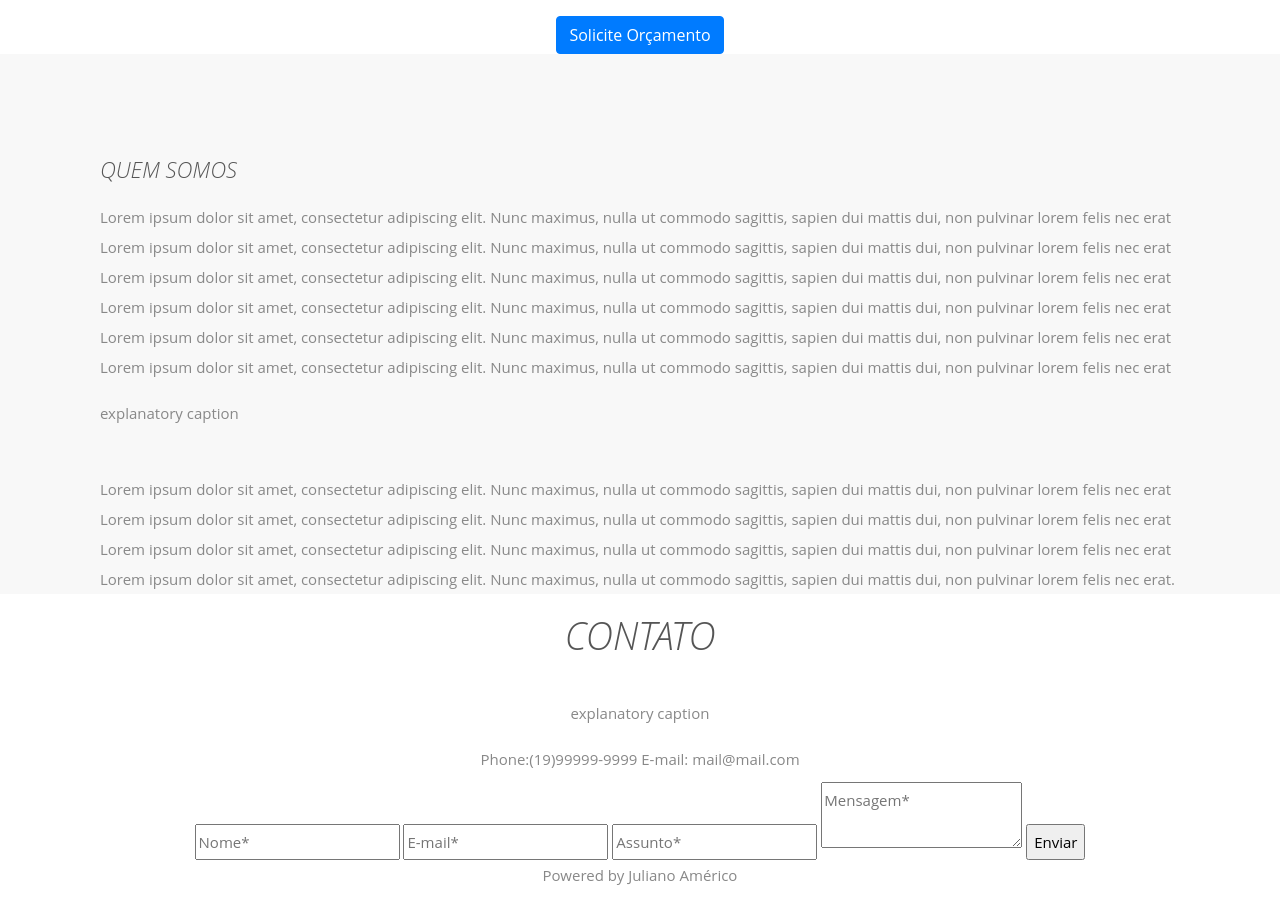
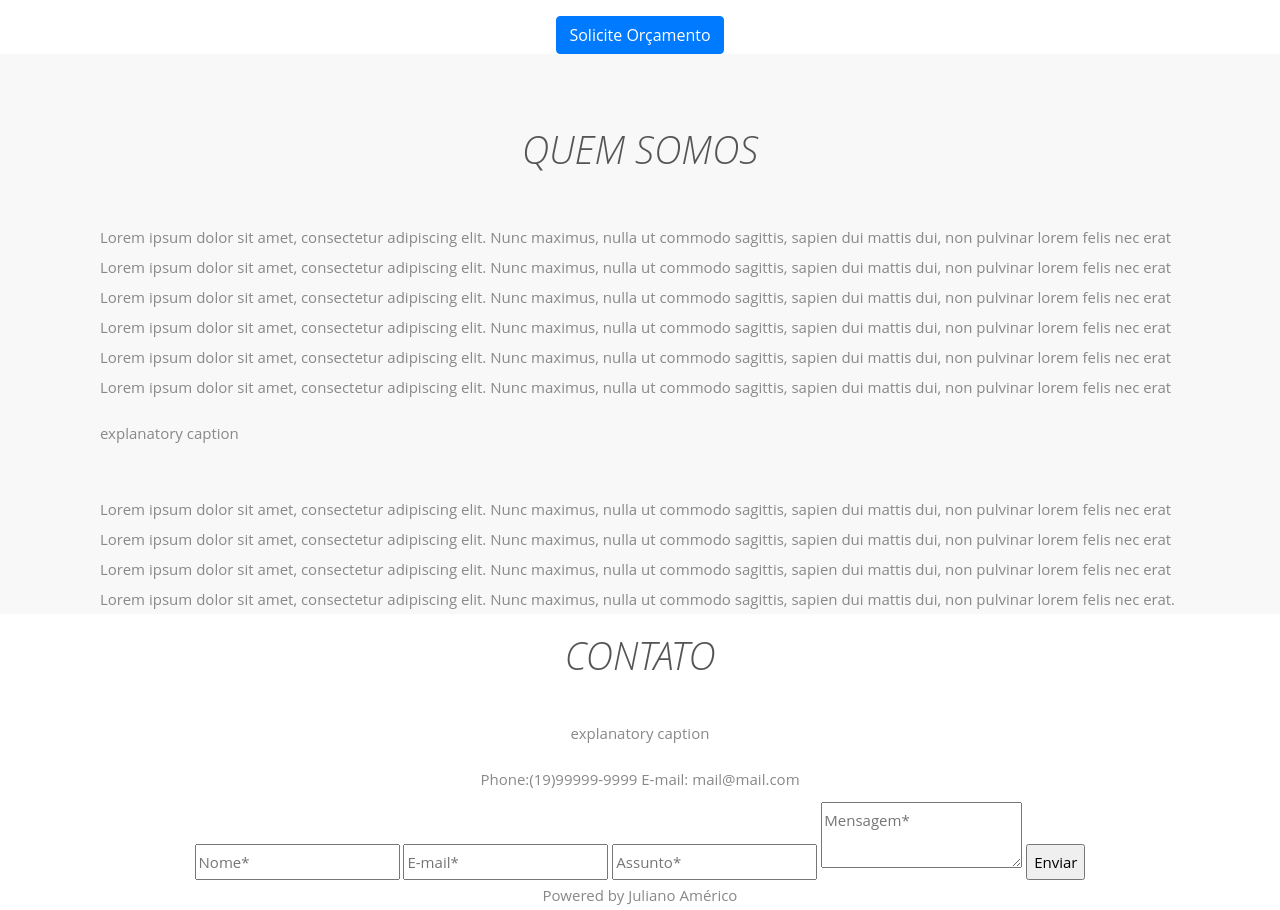
Before and after one commit to JulianoAmerico/site-davyd, a plain HTML site: page index.html in a window 1280 px wide. Shown: the part 1080-1990 px from the top of the page. Drawn offline with nearby package versions, Linux system fonts and the light colour scheme.

Commit message:
Ajustar o titulo de quem somos

```diff
--- a/assets/css/style.css
+++ b/assets/css/style.css
@@ -143,6 +143,6 @@ img { max-width: 100%; }
 
 /***** Quem Somos Section 2 *****/
 
-.section-2-box { margin-top: 30px; text-align: left; }
+.section-2-box { padding-top: 30px; text-align: left; }
 .section-2-box h3 { margin-top: 0; padding: 0 0 10px 0; }
 .section-2-box-text .medium-paragraph { margin-top: 20px; margin-bottom: 20px; }
--- a/index.html
+++ b/index.html
@@ -231,10 +231,10 @@
 			<div class="container">
 				<div class="row">
 	                <div class="col section-2 section-description wow fadeIn">
+	                	<header><h2>QUEM SOMOS</h2></header>
 	                </div>
 	            </div>
 	            <div class="col section-2-box wow fadeInLeft">
-					<header><h3>QUEM SOMOS</h3></header>
 
 					<!-- Descrição da empresa -->
 					<div>
```
